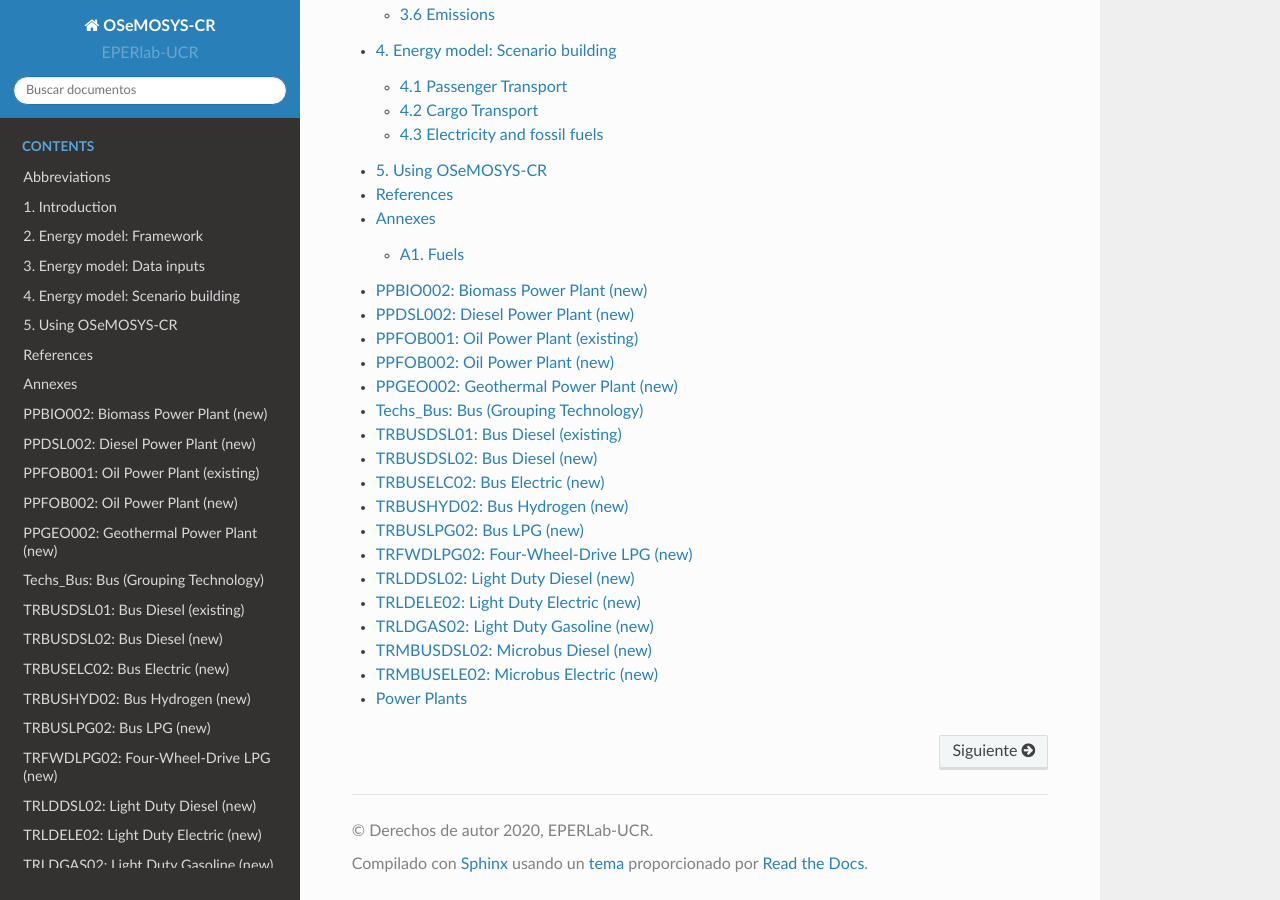
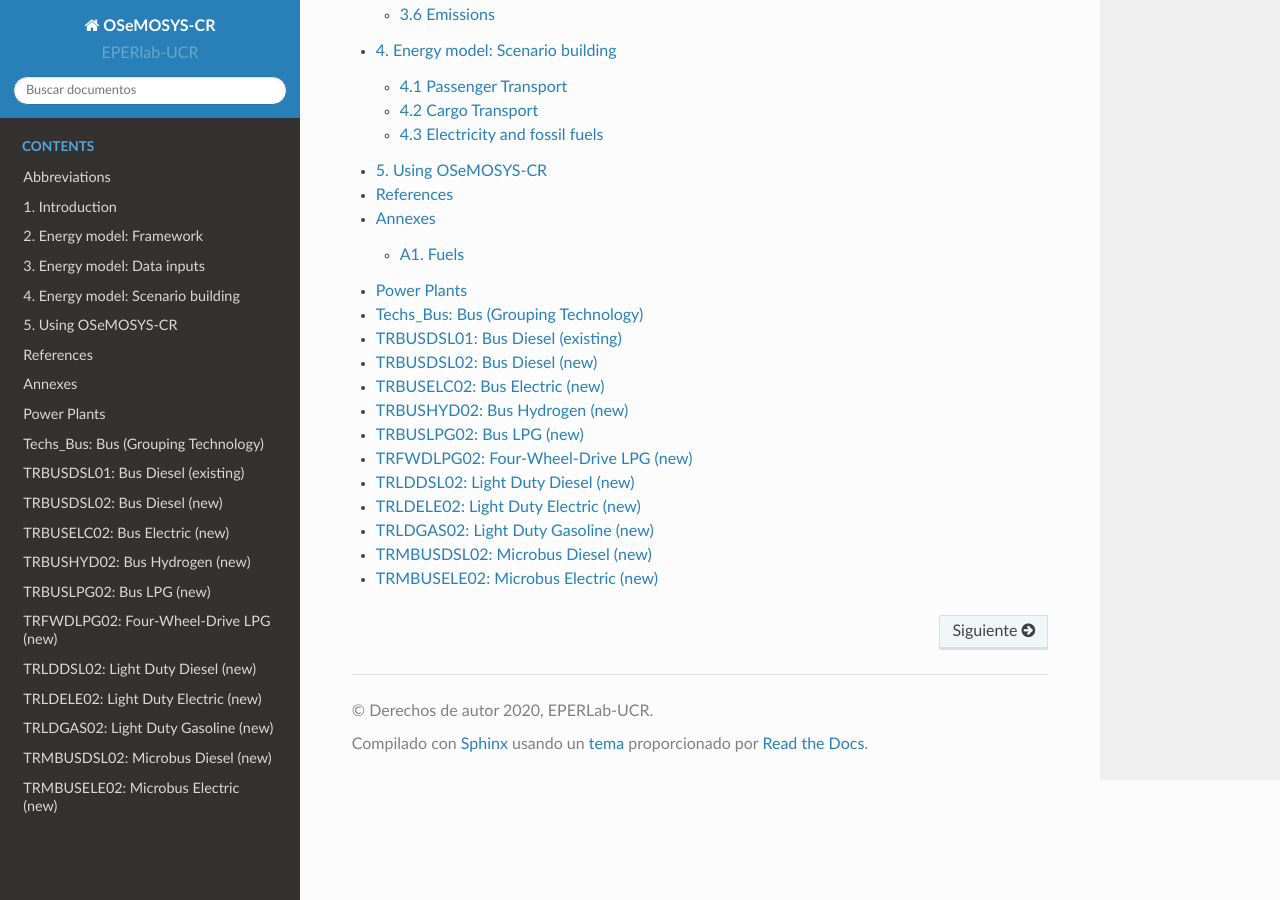
Before and after one commit to EPERLab/OSeMOSYS-CR, a Sphinx documentation site: the page built from docs/index.rst, in a window 1280 px wide and 900 px high, scrolled down 601 px. Built offline with Sphinx 7.4.7 and the Read the Docs theme 2.0.0, drawn with Linux system fonts in a browser that asks for light colours; formulas are drawn with MathJax 3; some of the changed lines change nothing that is shown.

Commit message:
Update index.rst

```diff
--- a/docs/index.rst
+++ b/docs/index.rst
@@ -18,23 +18,7 @@ The OSeMOSYS – CR model
    05PythonModules
    99refs
    999Annexes
-   fichas/03_PPBIO001
-   fichas/04_PPBIO002
-   fichas/05_PPDSL001
-   fichas/06_PPDSL002
-   fichas/07_PPFOB001
-   fichas/08_PPFOB002
-   fichas/09_PPGEO001
-   fichas/10_PPGEO002
-   fichas/11_PPHDAM001
-   fichas/12_PPHROR001
-   fichas/13_PPHROR002
-   fichas/14_PPPVD002
-   fichas/15_PPPVT001
-   fichas/16_PPPVT002
-   fichas/17_PPWND002
-   fichas/18_PPWNT001
-   fichas/19_PPWNT002
+   fichas/Power_Plants
    fichas/20_Techs_4WD
    fichas/21_Techs_Bus
    fichas/22_Techs_LD
@@ -68,4 +52,3 @@ The OSeMOSYS – CR model
    fichas/50_TRMBUSDSL01
    fichas/51_TRMBUSDSL02
    fichas/52_TRMBUSELE02
-   fichas/Power_Plants
```
